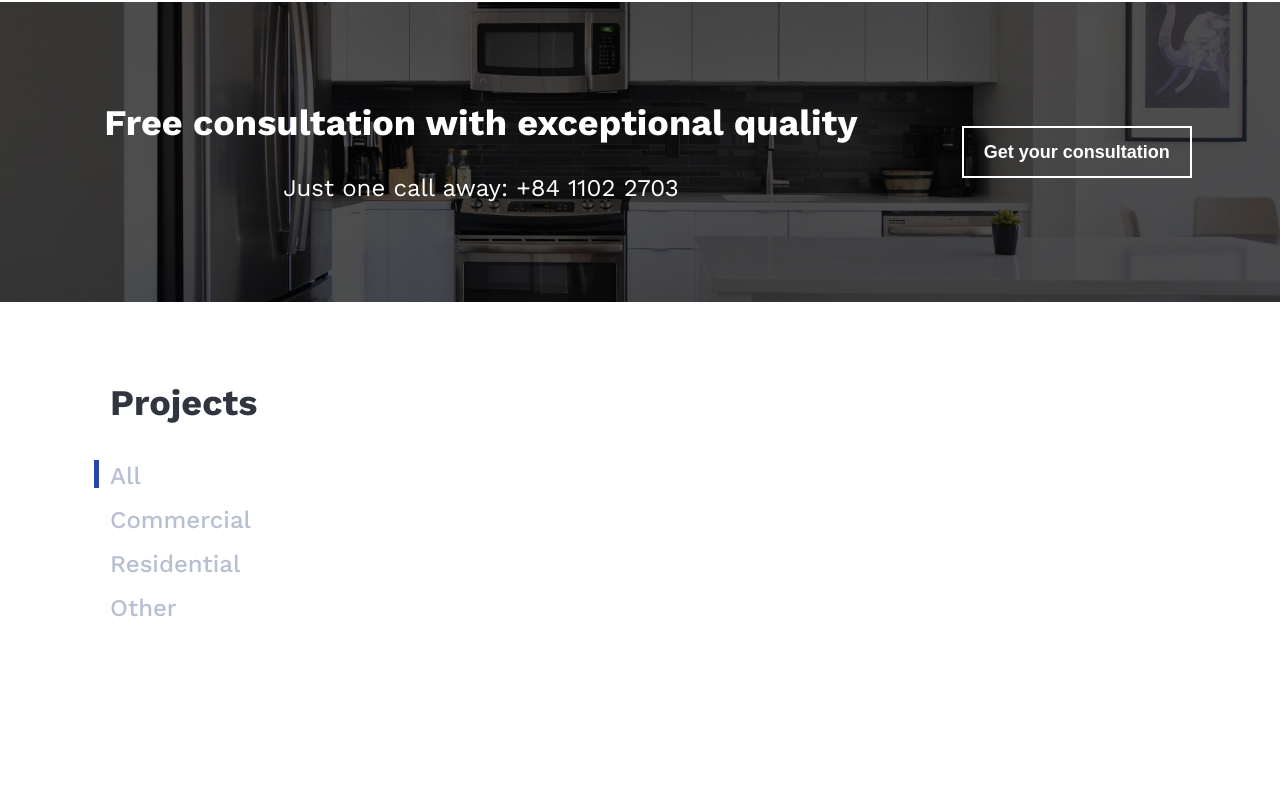
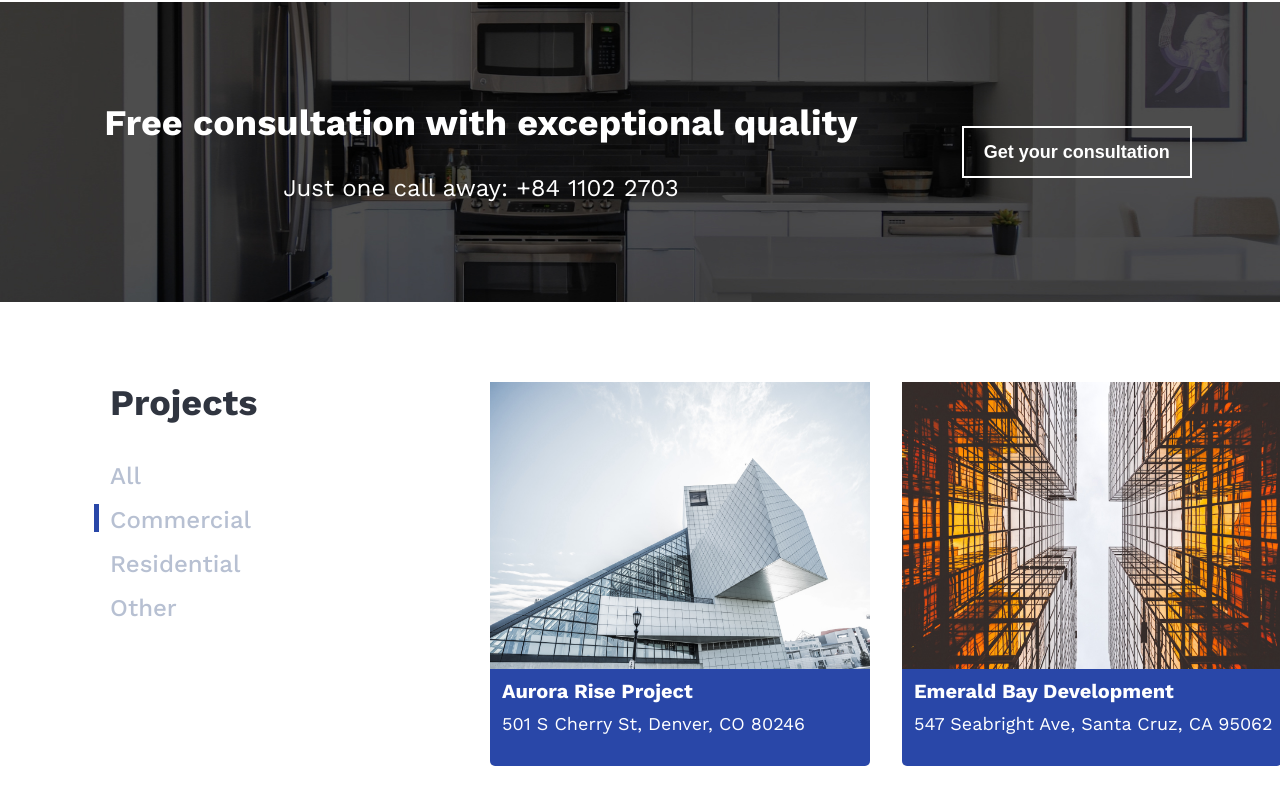
Before and after one commit to TheAlmightyMight/Next-JS-Landing-Page, a Next.js app: page / in a window 1280 px wide. Shown: the part 1960-2756 px from the top of the page. Built offline with nearby package versions, Linux system fonts and the light colour scheme.

Commit message:
feat: finished slider

```diff
--- a/src/components/sections/introduction/SliderControls.tsx
+++ b/src/components/sections/introduction/SliderControls.tsx
@@ -27,11 +27,13 @@ export const SliderControls: React.FC<Props> = ({
 					clickHandler={backHandler}
 					size='normal'
 					type='left'
+					noText
 				/>
 				<SliderButton
 					clickHandler={nextHandler}
 					size='normal'
 					type='right'
+					noText
 				/>
 			</div>
 		</div>
--- a/src/components/sections/projects/Projects.tsx
+++ b/src/components/sections/projects/Projects.tsx
@@ -1,39 +1,69 @@
 'use client'
-import React, { useEffect, useState } from 'react'
+import Image from 'next/image'
+import React, { useState } from 'react'
+import { SliderImages, SliderImage } from '@/constants'
+import { SliderButton } from '@/components/shared/SliderButton'
+
+const ITEMS_PER_PAGE = 4
 
 type TabCategory = 'all' | 'other' | 'commercial' | 'residential'
 
 export const Projects: React.FC = () => {
-	const [activeTab, setActiveTab] = useState<TabCategory>('all')
+	const [activeTab, setActiveTab] = useState<TabCategory>('commercial')
+	const [sliderItems, setSliderItems] = useState<SliderImage[]>(SliderImages)
+	const [page, setPage] = useState(0)
+
+	let currentItems = sliderItems.slice(
+		ITEMS_PER_PAGE * page,
+		ITEMS_PER_PAGE * page + 4,
+	)
 
 	const clickHandler = (e: React.PointerEvent<HTMLParagraphElement>) => {
 		const target = e.target as HTMLParagraphElement
 		switch (target.textContent) {
 			case 'All': {
 				setActiveTab('all')
+				setSliderItems(SliderImages)
+				setPage(0)
 				break
 			}
 			case 'Residential': {
 				setActiveTab('residential')
+				setSliderItems(SliderImages.filter(el => el.cat === 'residential'))
 				break
 			}
 			case 'Commercial': {
 				setActiveTab('commercial')
+				setSliderItems(SliderImages.filter(el => el.cat === 'commercial'))
 				break
 			}
 			case 'Other': {
 				setActiveTab('other')
+				setSliderItems(SliderImages.filter(el => el.cat === 'other'))
 				break
 			}
 			default: {
 				setActiveTab('all')
+				setSliderItems(SliderImages)
 			}
 		}
 	}
 
-	useEffect(() => {
-		console.log(activeTab)
-	}, [activeTab])
+	const slideNext = () => {
+		if (page === sliderItems.length / ITEMS_PER_PAGE - 1) {
+			return setPage(0)
+		}
+
+		setPage(prev => prev + 1)
+	}
+
+	const slidePrev = () => {
+		if (page === 0) {
+			return setPage(sliderItems.length / ITEMS_PER_PAGE - 1)
+		}
+
+		setPage(prev => prev - 1)
+	}
 
 	return (
 		<section className='projects'>
@@ -50,7 +80,55 @@ export const Projects: React.FC = () => {
 						<p className='projects__slider-tabs-tab'>Other</p>
 					</div>
 				</div>
-				<div className='projects__slider'></div>
+
+				<div className='projects__slider'>
+					{currentItems.map(el => (
+						<article
+							className='projects__slider-item'
+							key={el.projectName}
+						>
+							<div className='projects__slider-item-img-wrapper'>
+								<Image
+									fill
+									src={el.image.src}
+									blurDataURL={el.image.blurDataURL}
+									alt={`${el.projectName} project image`}
+								/>
+							</div>
+							<h5 className='projects__slider-item-heading'>
+								{el.projectName}
+							</h5>
+							<p className='projects__slider-item-info'>{el.address}</p>
+						</article>
+					))}
+
+					<div className='projects__slider-pagination'>
+						<SliderButton
+							size='normal'
+							clickHandler={slidePrev}
+							type='left'
+							style={{ maxWidth: '150px' }}
+						/>
+						{Array(sliderItems.length / ITEMS_PER_PAGE)
+							.fill(0)
+							.map((_, i) => (
+								<div
+									key={i}
+									className={
+										i === page
+											? 'projects__slider-pagination-item--active'
+											: 'projects__slider-pagination-item'
+									}
+								></div>
+							))}
+						<SliderButton
+							size='normal'
+							clickHandler={slideNext}
+							type='right'
+							style={{ maxWidth: '150px' }}
+						/>
+					</div>
+				</div>
 			</div>
 		</section>
 	)
--- a/src/components/shared/SliderButton.tsx
+++ b/src/components/shared/SliderButton.tsx
@@ -7,20 +7,38 @@ interface Props {
 	type: 'left' | 'right'
 	size: 'normal' | 'large'
 	clickHandler: (...args: any) => void
+	noText?: boolean
+	style?: React.CSSProperties
 }
-export const SliderButton: React.FC<Props> = ({ type, size, clickHandler }) => {
+export const SliderButton: React.FC<Props> = ({
+	type,
+	size,
+	clickHandler,
+	noText = false,
+	style,
+}) => {
 	return (
 		<button
 			onClick={clickHandler}
+			style={{
+				padding: noText ? '0' : '0 1rem',
+				...style,
+			}}
 			className={
 				size === 'normal' ? 'SliderButton--normal' : 'SliderButton--large'
 			}
 		>
 			{type === 'left' ? <ArrowLeftIcon /> : <ArrowRightIcon />}
-			{type === 'left' ? (
-				<span className='SliderButton__text'>Back</span>
+			{noText ? (
+				<>
+					{type === 'left' ? (
+						<span className='SliderButton__text'>Back</span>
+					) : (
+						<span className='SliderButton__text'>Next </span>
+					)}
+				</>
 			) : (
-				<span className='SliderButton__text'>Next</span>
+				''
 			)}
 		</button>
 	)
--- a/src/sass/base/_reset.scss
+++ b/src/sass/base/_reset.scss
@@ -117,5 +117,4 @@ a {
 
 main {
 	margin-top: 80px;
-	min-height: 600vh;
 }
--- a/src/sass/components/_Buttons.scss
+++ b/src/sass/components/_Buttons.scss
@@ -11,7 +11,7 @@
 	&--normal {
 		@extend .SliderButton;
 
-		width: 208px;
+		width: 200px;
 		height: 40px;
 	}
 
--- a/src/sass/layouts/_footer.scss
+++ b/src/sass/layouts/_footer.scss
@@ -23,6 +23,7 @@
 
 .footer {
 	font: inherit;
+	padding-top: 80px;
 }
 .footer__wrapper {
 	margin: auto;
--- a/src/sass/sections/_projects.scss
+++ b/src/sass/sections/_projects.scss
@@ -7,6 +7,26 @@
 	margin: auto;
 	max-width: 1440px;
 	padding: 80px 110px 120px 110px;
+
+	display: flex;
+
+	@media (max-width: 865px) {
+		padding: 80px 2rem 110px 2rem;
+	}
+
+	@media (max-width: 690px) {
+		flex-direction: column;
+		align-items: center;
+
+		& > .projects__slider {
+			margin-left: 0;
+		}
+
+		& > .projects__slider-controls {
+			align-self: flex-start;
+			margin: 0 0 35px 60px;
+		}
+	}
 }
 .projects__slider-controls {
 	max-width: 162px;
@@ -76,4 +96,65 @@
 	}
 }
 .projects__slider {
+	max-width: 680px;
+	margin-left: auto;
+
+	display: grid;
+	grid-template-columns: repeat(2, 380px);
+	grid-template-rows: repeat(2, 384px);
+	grid-auto-rows: 384px;
+	gap: 32px;
+
+	@media (max-width: 1120px) {
+		grid-template-columns: minmax(300px, 1fr);
+		grid-auto-rows: 384px;
+	}
 }
+.projects__slider-item {
+	background-color: $color-primary;
+	color: $color-white;
+	border-radius: 5px;
+
+	&:hover {
+		transition: filter 0.25s;
+		filter: saturate(150%);
+	}
+}
+.projects__slider-item-img-wrapper {
+	position: relative;
+	height: 287px;
+}
+.projects__slider-item-heading {
+	font-weight: 700;
+	font-size: 20px;
+	margin: 12px 0 0 12px;
+}
+.projects__slider-item-info {
+	@include body('default');
+
+	margin: 12px 0 16px 12px;
+	color: inherit;
+}
+.projects__slider-pagination {
+	width: 100%;
+	display: flex;
+	grid-column: span 2;
+	justify-content: space-around;
+
+	@media (max-width: 1120px) {
+		grid-column: 1 / 2;
+	}
+}
+.projects__slider-pagination-item {
+	width: 1rem;
+	height: 1rem;
+	margin: 12px 1rem;
+
+	background-color: $color-500;
+	border-radius: 50%;
+}
+.projects__slider-pagination-item--active {
+	@extend .projects__slider-pagination-item;
+
+	background-color: $color-primary;
+}
```
